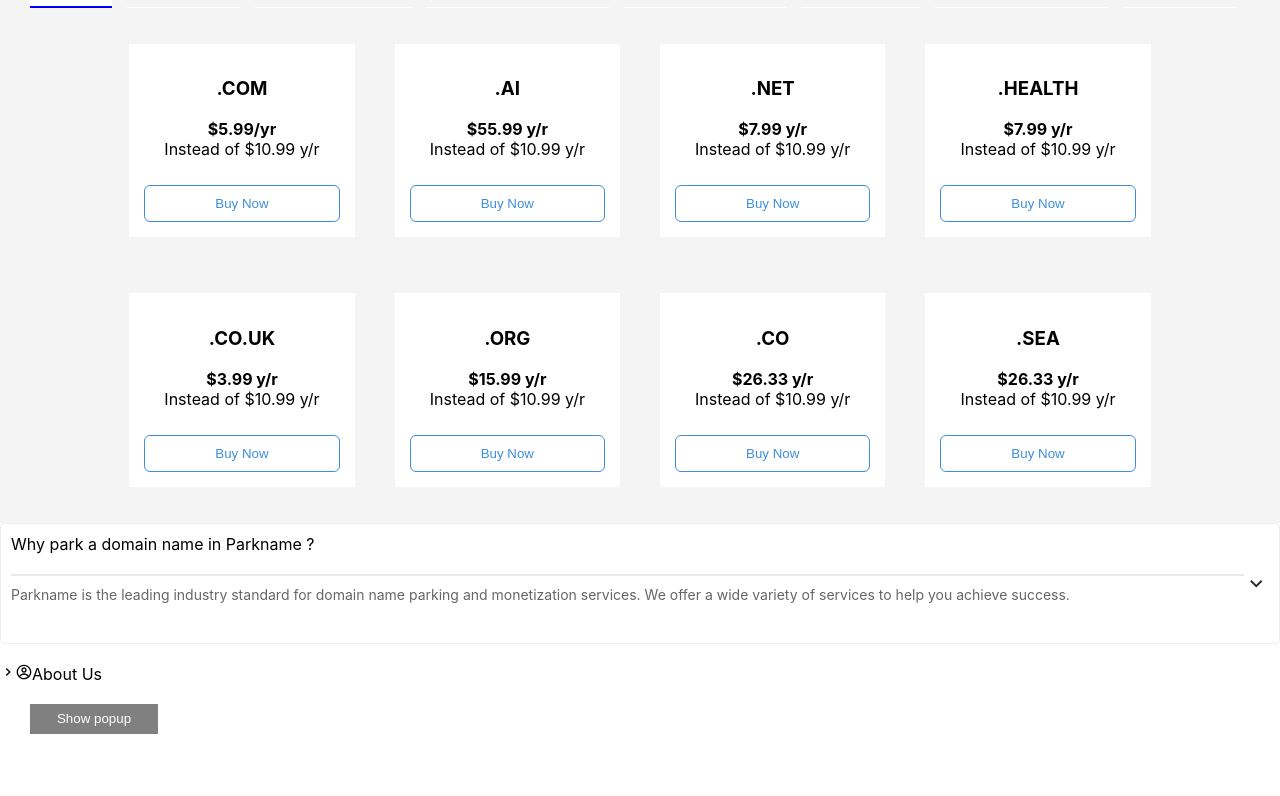
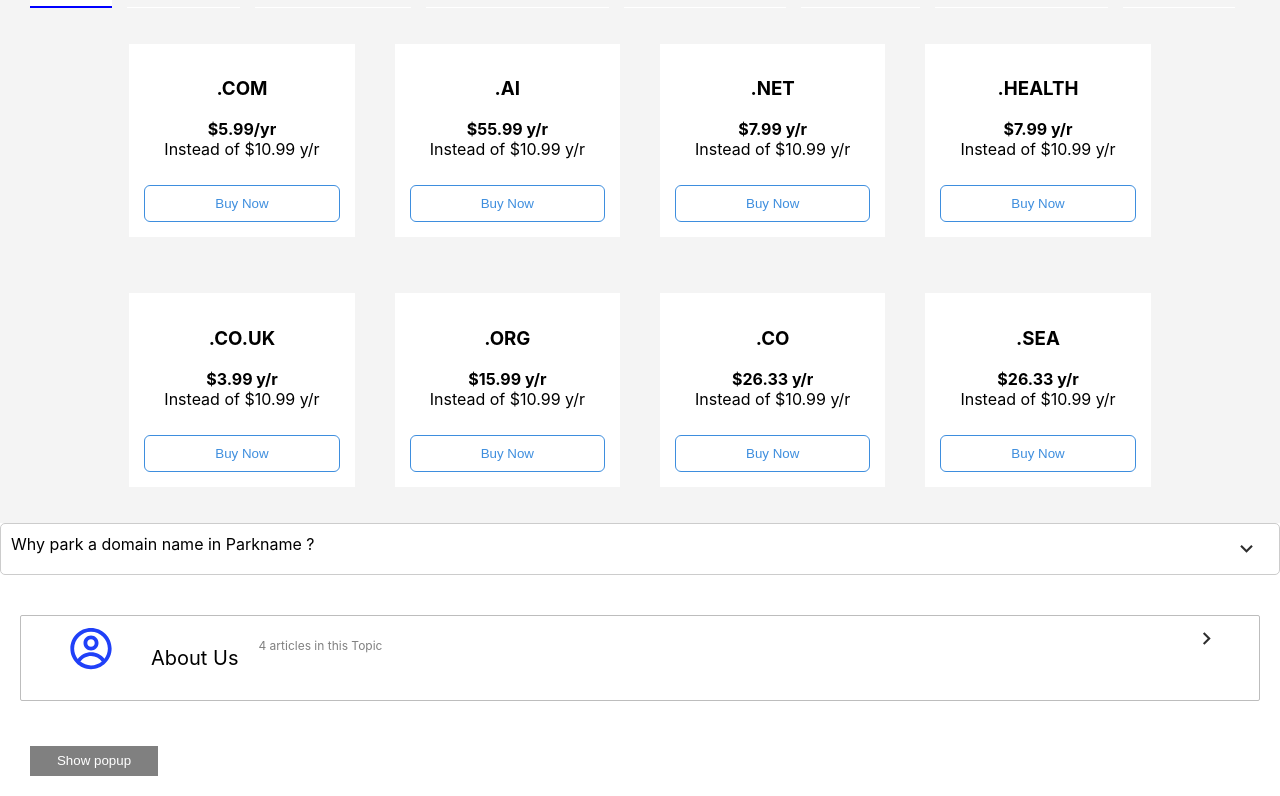
Before and after one commit to FestaMazreku/react-js, a React (Create React App) app: page / in a window 1280 px wide. Shown: the part 1559-2355 px from the top of the page. Before the commit the page ends 2313 px from the top, so only its background shows below. Built offline with nearby package versions, Linux system fonts and the light colour scheme.

Commit message:
Update AboutUs

```diff
--- a/src/components/AboutUs.js
+++ b/src/components/AboutUs.js
@@ -8,6 +8,7 @@
     {
       id: 1,
       title: "About Us",
+      text: "4 articles in this Topic",
       isOpen: false,
       articles: [
         {
@@ -55,17 +56,22 @@
             className="title-container"
             onClick={() => toggleTopic(topic.id)}
           >
-            <span className="toggle-icon">
+            <div className="title-container">
+              {topic.title === "About Us" && (
+                <CgProfile className="profile-icon" />
+              )}
+              <p>{topic.title}</p>
+            </div>
+            <br />
+            <p className="text">{topic.text}</p>
+
+            <div className="arrow-icon">
               {topic.isOpen ? (
                 <MdKeyboardArrowDown />
               ) : (
                 <MdKeyboardArrowRight />
               )}
-            </span>
-            <span className="profile-icon">
-              <CgProfile />
-            </span>
-            <span className="topic-title">{topic.title}</span>
+            </div>
           </div>
           {topic.isOpen && (
             <div className="article-container">
@@ -75,13 +81,13 @@
                   className="article-item"
                   onClick={() => toggleArticle(topic.id, article.id)}
                 >
-                  <span className="toggle-icon">
+                  <div className="arrow-icon">
                     {article.isOpen ? (
                       <MdKeyboardArrowDown />
                     ) : (
                       <MdKeyboardArrowRight />
                     )}
-                  </span>
+                  </div>
                   <span className="article-text">{article.text}</span>
                   {article.isOpen && (
                     <div className="article-content">
--- a/src/stylesheets/AboutUs.css
+++ b/src/stylesheets/AboutUs.css
@@ -1,101 +1,66 @@
-.toggle-container {
-    display: flex;
+.about-us-container {
     align-items: center;
     cursor: pointer;
-    border: 1px solid #eeeded;
     padding: 10px;
-    border-radius: 5px;
-    position: relative;
-    transition: background-color 0.3s ease-in-out;
+    margin: 10px;
 }
 
-.toggle-container.open {
-    background-color: #fff;
+.topic-container {
+    flex-direction: column;
+    cursor: pointer;
+    border: 1px solid #bdbdbd;
+    padding: 10px;
+    border-radius: 2px;
+    margin-bottom: 5px;
+}
+
+.title-container {
+    display: flex;
+    font-size: 20px;
+    margin-right: 20px;
 }
 
 .arrow-icon {
     margin-left: auto;
+    margin-right: 10px;
     cursor: pointer;
     font-size: 25px;
     color: #2e2e2e;
 }
 
-.toggle-container.open .arrow-icon {
-    transform: translateY(-50%) rotate(90deg);
+.profile-icon {
+    width: 120px;
+    height: 45px;
+    color: rgb(32, 64, 248);
 }
 
-.text-container {
-    display: flex;
-    flex-direction: column;
-    width: 100%;
-    transition: max-height 0.3s ease-in-out;
-    overflow: hidden;
+.topic-title {
+    flex-grow: 1;
 }
 
-.title-container {
-    display: flex;
-    align-items: center;
+
+.article-item {
+    cursor: pointer;
+    margin-bottom: 5px;
 }
 
-.title-container .icon {
-    width: 50px;
-    height: 35px;
-    color: blue;
-    margin-right: 10px;
+.article-content {
+    margin-top: 10px;
+    font-size: 14px;
+    color: #666;
 }
 
-.text-container p {
-    margin: 0;
+.article-container .arrow-icon {
+    margin-left: auto;
+    margin-right: 10px;
+    cursor: pointer;
+    font-size: 25px;
+    color: #2e2e2e;
 }
 
-.text-container p:first-child {
-    margin-bottom: 10px;
-}
 
-.second-text {
-    max-height: 1000px;
-    overflow: hidden;
-    transition: max-height 0.3s ease-in-out;
-  }
-
-  .second-text.show {
-    max-height: 1000px;
-  }
-
-
-.second-text hr {
-    width: 100%;
-    margin: 10px 0;
-    border: 1px solid #ece9e9;
-}
-
-.second-text .smaller-text {
-    font-size: 14px;
-    color: #666;
-    margin: 10px 0;
-}
-
-.right-arrow-container {
-    display: flex;
-    flex-direction: column;
-    align-items: flex-end;
-    margin-left: auto;
- }
-
-.right-arrow {
-    width: 10px;
-    height: 10px;
-    border: 1px solid #ccc;
-    border-width: 0 1px 1px 0;
-    transform: rotate(45deg);
-    margin: 2px;
-}
-
-.additional-text {
-    margin-top: 10px;
-}
-
-.smaller-grey-text {
+.text {
     font-size: 12px;
     color: grey;
+    text-align:end;
 }
```
